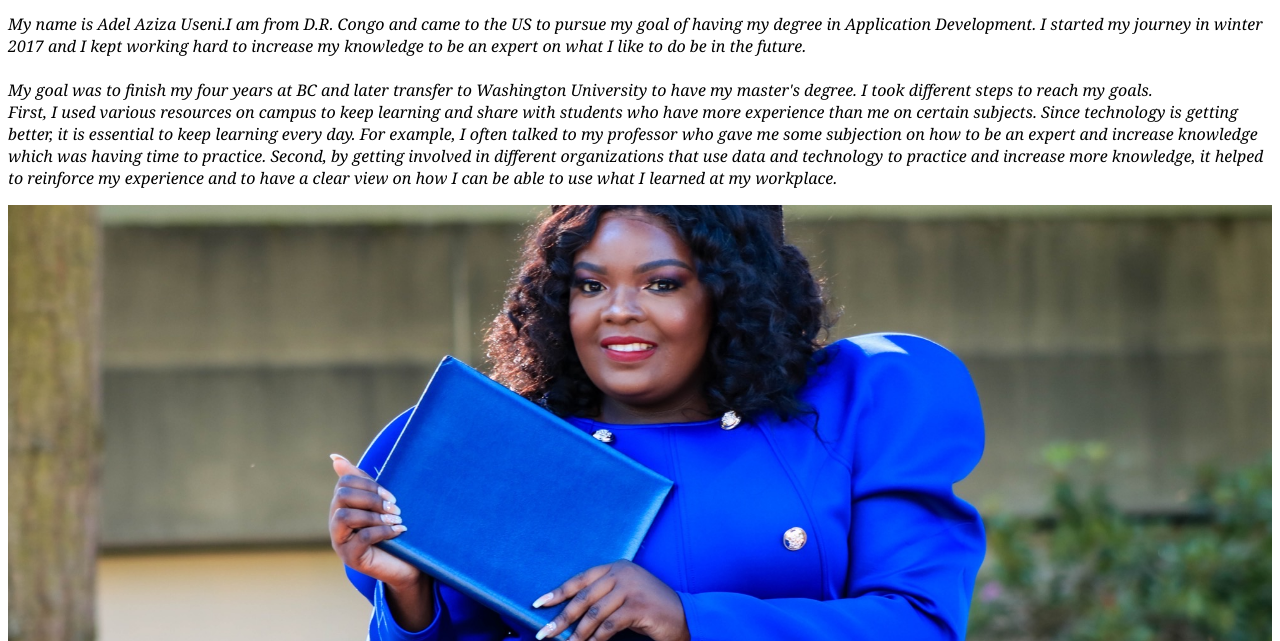
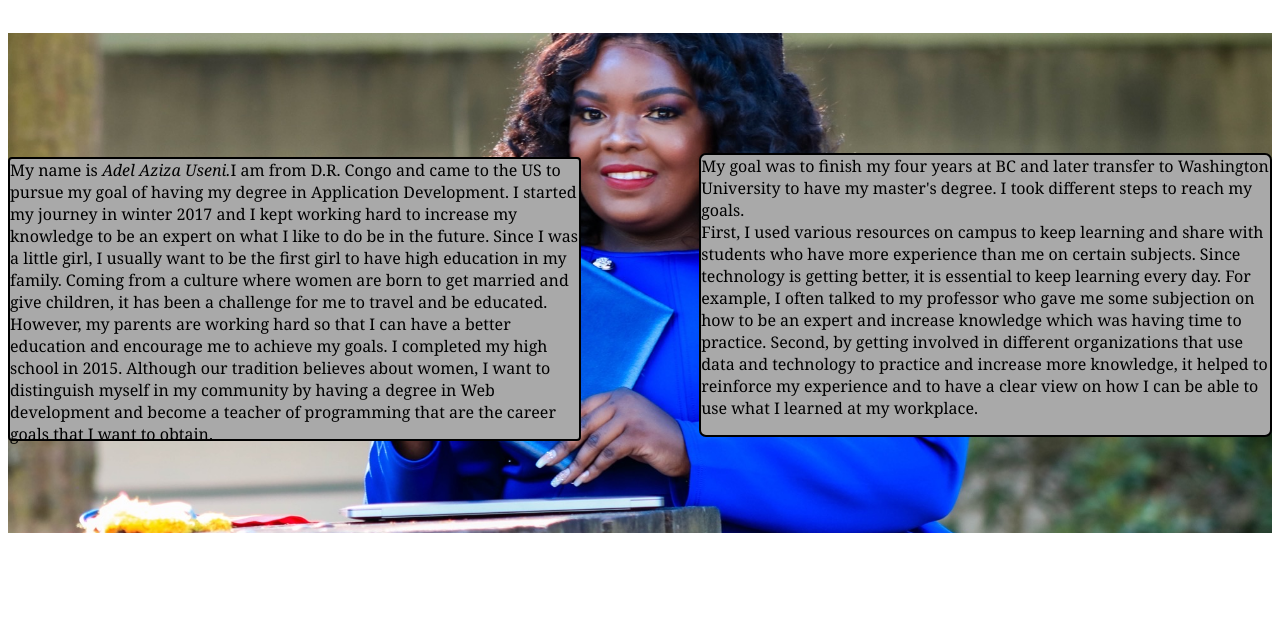
Before and after one commit to AdelAziza/Simple-Portfolio-HTML-CSS, a plain HTML site: page about.html in a window 1280 px wide. Shown: the part 575-1216 px from the top of the page. After the commit the page ends 1116 px from the top, so only its background shows below. Drawn offline with Linux system fonts and the light colour scheme.

Commit message:
another page3

```diff
--- a/about.html
+++ b/about.html
@@ -11,9 +11,10 @@
         <div class="div-h"><h1>Adel Aziza <i class="fa fa-address-card-o" style="font-size:36px"></i></h1></div>
 
         <div id="div-p1">
-            <p class="p1">My name is <i>Adel Aziza Useni.</i>I am from D.R. Congo and came to the US to pursue my goal of having my degree in Application Development.
-                I started my journey in winter 2017 and I kept working hard to increase my knowledge to be an expert on what I like to do be in the future.<br><br>
-                My goal was to finish my four years at BC and later transfer to Washington University to have my master's degree. I took different steps to reach my goals.<br>
+            <p class="p1-a">My name is <i>Adel Aziza Useni.</i>I am from D.R. Congo and came to the US to pursue my goal of having my degree in Application Development.
+                I started my journey in winter 2017 and I kept working hard to increase my knowledge to be an expert on what I like to do be in the future.
+                Since I was a little girl, I usually want to be the first girl to have high education in my family. Coming from a culture where women are born to get married and give children, it has been a challenge for me to travel and be educated. However, my parents are working hard so that I can have a better education and encourage me to achieve my goals.  I completed my high school in 2015. Although our tradition believes about women, I want to distinguish myself in my community by having a degree in Web development and become a teacher of programming that are the career goals that I want to obtain.</p><br><br>
+                <p class="p2-a">My goal was to finish my four years at BC and later transfer to Washington University to have my master's degree. I took different steps to reach my goals.<br>
                 First, I used various resources on campus to keep learning and share with students who have more experience than me on certain subjects.
                 Since technology is getting better, it is essential to keep learning every day. For example, I often talked to my professor who gave me some subjection on how to be an expert and increase knowledge which was having time to practice. Second, by getting involved in different organizations that use data and technology to practice and increase more knowledge, it helped  to reinforce my experience and to have a clear view on how I can be able to use what I learned at my workplace.</p>
         </div>
--- a/index.css
+++ b/index.css
@@ -72,12 +72,30 @@ html {
   margin-left: 35%;
   align-items: center;
 }
-.p1 {
+.p1-a {
   font-size: 16px;
   font-family: Georgia, "Times New Roman", Times, serif;
   text-align: left;
+  float: left;
+  border: 2px solid black;
+  width: 45%;
+  background-color: darkgrey;
+  height: 280px;
+  border-radius: 4px;
+  margin-top: 160px;
 }
-
+.p2-a {
+  font-size: 16px;
+  font-family: Georgia, "Times New Roman", Times, serif;
+  text-align: left;
+  float: right;
+  border: 2px solid rgb(0, 0, 0);
+  width: 45%;
+  height: 280px;
+  background-color: darkgrey;
+  border-radius: 7px;
+  margin-top: 120px;
+}
 .para {
   background-image: url("/images/adel4.jpeg");
   min-height: 500px;
```
